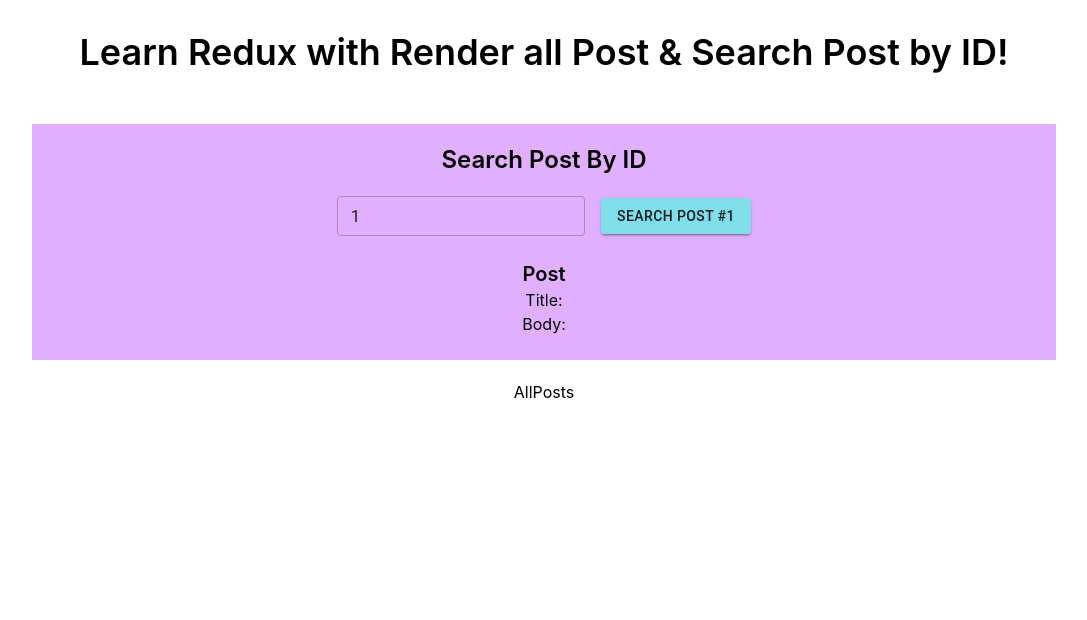
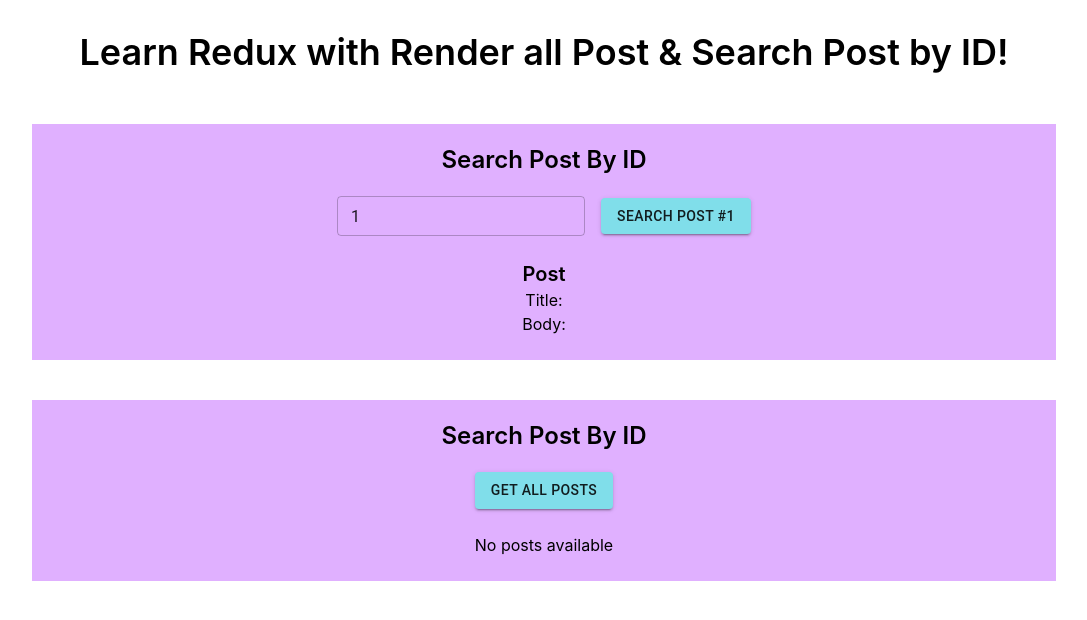
Before and after one commit to DeeprajB/React_Redux_Practice, a React (Create React App) app: page / in a window 1280 px wide. Shown: the top 620 px of the page, without its empty margins (96-1183 px from the left). Built offline with nearby package versions, Linux system fonts and the light colour scheme.

Commit message:
Completed All Posts UI & Integration.

```diff
--- a/src/components/allPosts.js
+++ b/src/components/allPosts.js
@@ -1,9 +1,52 @@
-import React from 'react'
+import React from 'react';
+import { useSelector, useDispatch } from 'react-redux';
+import { getAllPosts } from '../states/actions';
+import { Box, Button } from '@mui/material';
+import { styled } from '@mui/material/styles';
+import { cyan } from '@mui/material/colors';
+
+const ColorButton = styled(Button)(({ theme }) => ({
+  color: theme.palette.getContrastText(cyan[200]),
+  backgroundColor: cyan[200],
+  '&:hover': {
+    backgroundColor: cyan[500],
+  },
+}));
 
 function AllPosts() {
+  const allPost = useSelector(state => state.allPosts);
+  const dispatch = useDispatch();
+
   return (
-    <div>AllPosts</div>
-  )
+    <>
+      <Box className="flex flex-col justify-center items-center my-5" sx={{
+        width: '80vw',
+        backgroundColor: '#E0B0FF',
+      }}>
+        <p className="pt-5 text-2xl font-semibold justify-center">Search Post By ID</p>
+        <div className="flex m-5 space-x-4 items-center">
+          <ColorButton onClick={() => dispatch(getAllPosts())} variant="contained">Get All Posts</ColorButton>
+        </div>
+        {allPost.pending ? (
+          <h1 className='m-5'>Loading</h1>
+        ) : (
+          <div className="flex flex-col mb-5 p-1 text-center">
+            {Array.isArray(allPost.posts) ? (
+              allPost.posts.map((post, key) => (
+                <div className='m-4 p-2 bg-cyan-400' key={key}>
+                  <h2 className='text-xl font-semibold'>Post {post.id}</h2>
+                  <h3>Title: {post.title}</h3>
+                  <p>Body: {post.body}</p>
+                </div>
+              ))
+            ) : (
+              <p>No posts available</p>
+            )}
+          </div>
+        )}
+      </Box>
+    </>
+  );
 }
 
-export default AllPosts
+export default AllPosts;
```
